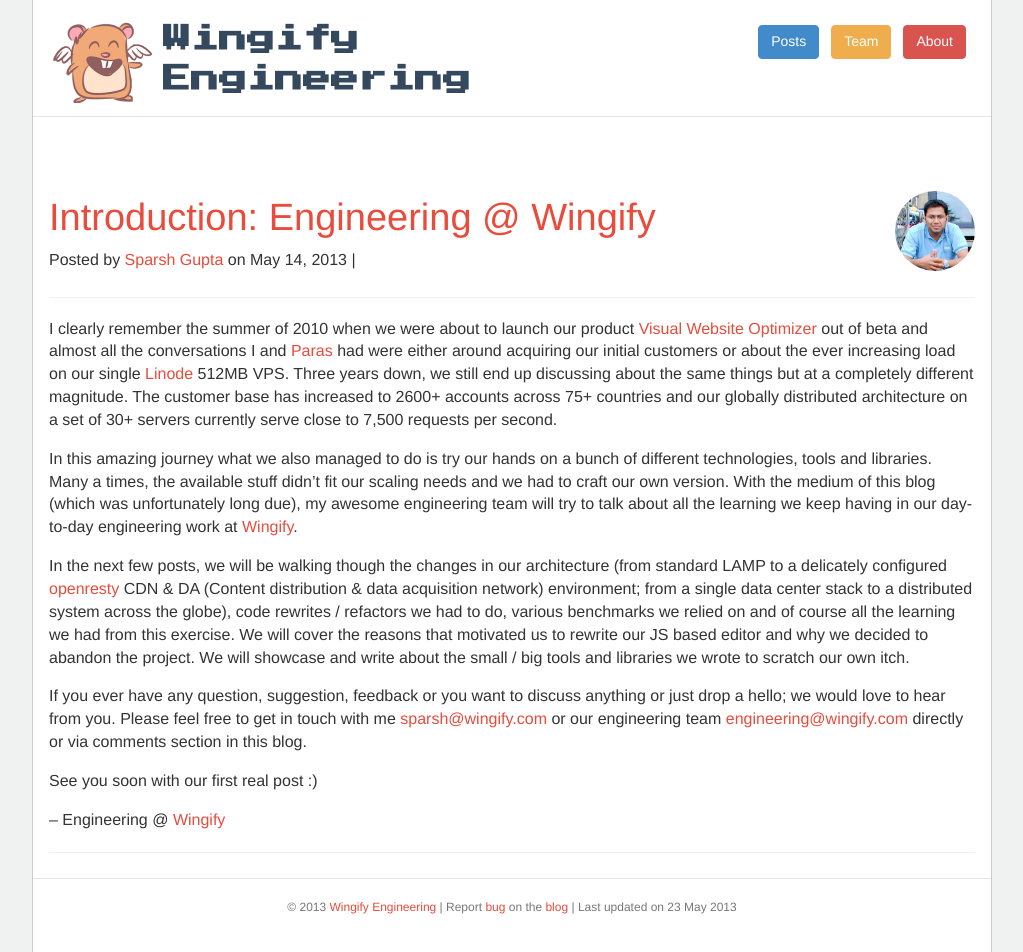
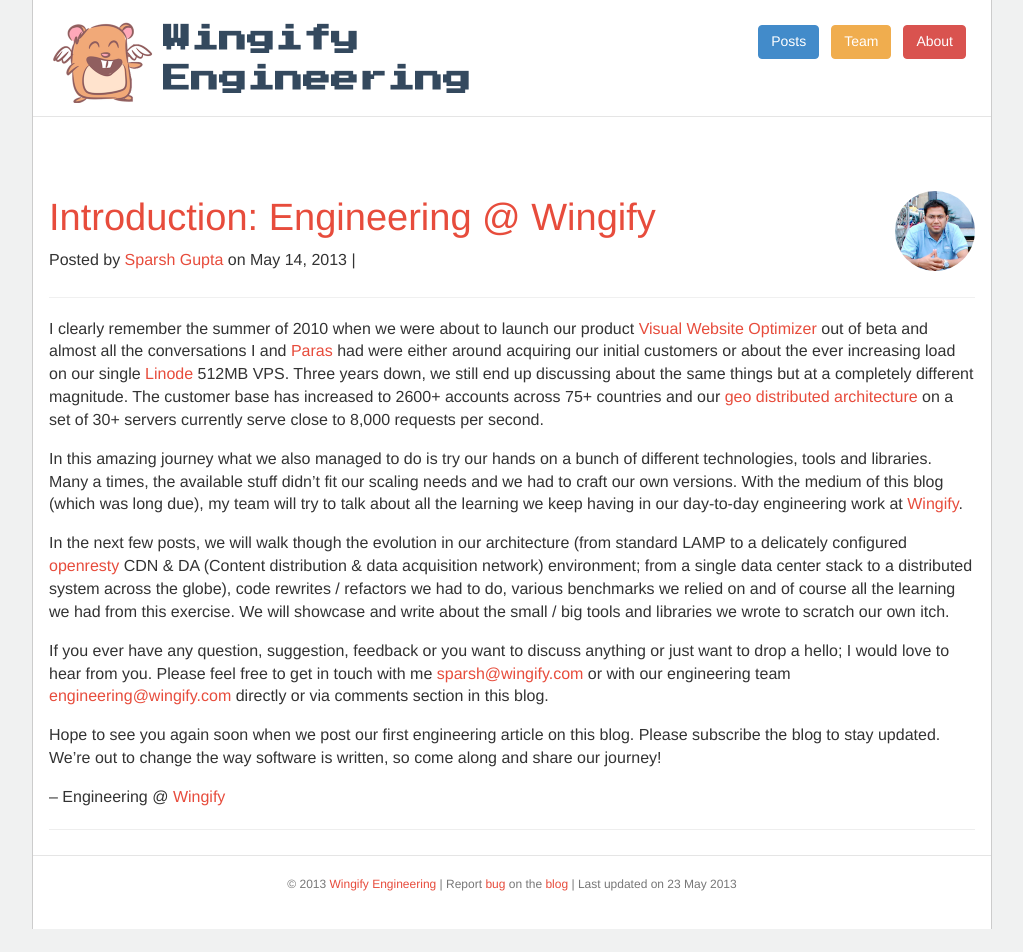
Before and after one commit to wingify/wingify.github.io, a Jekyll site: the page built from _posts/2013-05-22-introduction.markdown, in a window 1280 px wide. Shown: the whole page, without its empty margins (128-1151 px from the left). Built offline with Jekyll 4.4.1, drawn with Linux system fonts in a browser that asks for light colours; comment, search, counter and statistics services are not loaded; after the commit the page ends 929 px from its top, so only the background shows below that.

Commit message:
Changes in the post

```diff
--- a/_posts/2013-05-22-introduction.markdown
+++ b/_posts/2013-05-22-introduction.markdown
@@ -16,33 +16,33 @@
 http://linode.com) 512MB VPS. Three years down, we still end up
 discussing about the same things but at a completely different magnitude.
 The customer base has increased to 2600+ accounts across 75+ countries and
-our globally distributed architecture on a set of 30+ servers currently
-serve close to 7,500 requests per second.
+our [geo distributed architecture](http://visualwebsiteoptimizer.com/split-testing-blog/geo-distributed-architecture/)
+on a set of 30+ servers currently serve close to 8,000 requests per second.
 
 In this amazing journey what we also managed to do is try our hands on a
 bunch of different technologies, tools and libraries. Many a times, the
 available stuff didn't fit our scaling needs and we had to craft our own
-version. With the medium of this blog (which was unfortunately long due),
-my awesome engineering team will try to talk about all the learning we keep
+versions. With the medium of this blog (which was long due),
+my team will try to talk about all the learning we keep
 having in our day-to-day engineering work at [Wingify](http://wingify.com).
 
-In the next few posts, we will be walking though the changes in our
+In the next few posts, we will walk though the evolution in our
 architecture (from standard LAMP to a delicately configured [openresty](
 http://openresty.org) CDN & DA (Content distribution & data acquisition
 network) environment; from a single data center stack to a distributed
 system across the globe), code rewrites / refactors we had to do, various
 benchmarks we relied on and of course all the learning we had from this
-exercise. We will cover the reasons that motivated us to rewrite our JS
-based editor and why we decided to abandon the project. We will showcase
-and write about the small / big tools and libraries we wrote to scratch our
-own itch.
+exercise. We will showcase and write about the small / big tools and
+libraries we wrote to scratch our own itch.
 
 If you ever have any question, suggestion, feedback or you want to discuss
-anything or just drop a hello; we would love to hear from you. Please feel
+anything or just want to drop a hello; I would love to hear from you. Please feel
 free to get in touch with me [sparsh@wingify.com](mailto:sparsh@wingify.com)
-or our engineering team [engineering@wingify.com](mailto:
+or with our engineering team [engineering@wingify.com](mailto:
 engineering@wingify.com) directly or via comments section in this blog.
 
-See you soon with our first real post :)
+Hope to see you again soon when we post our first engineering article on this blog.
+Please subscribe the blog to stay updated. We're out to change the way software is written,
+so come along and share our journey!
 
 -- Engineering @ [Wingify](http://wingify.com)
```
